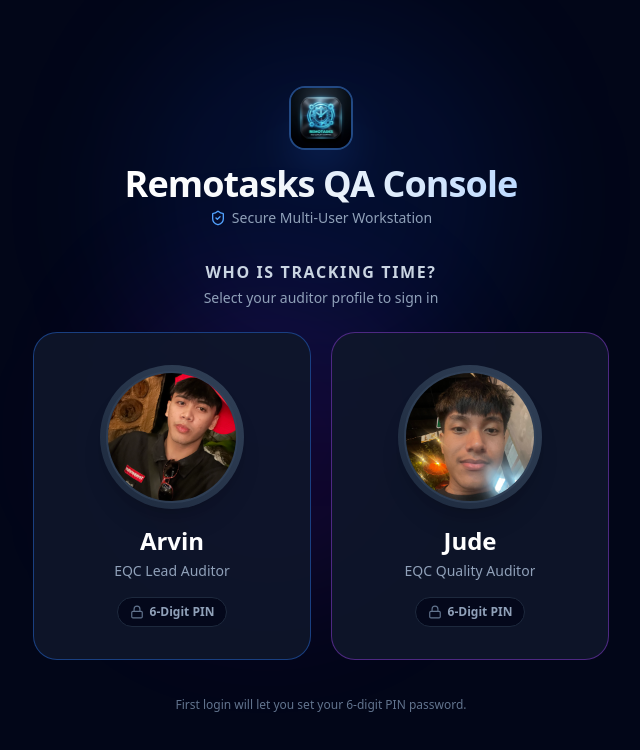
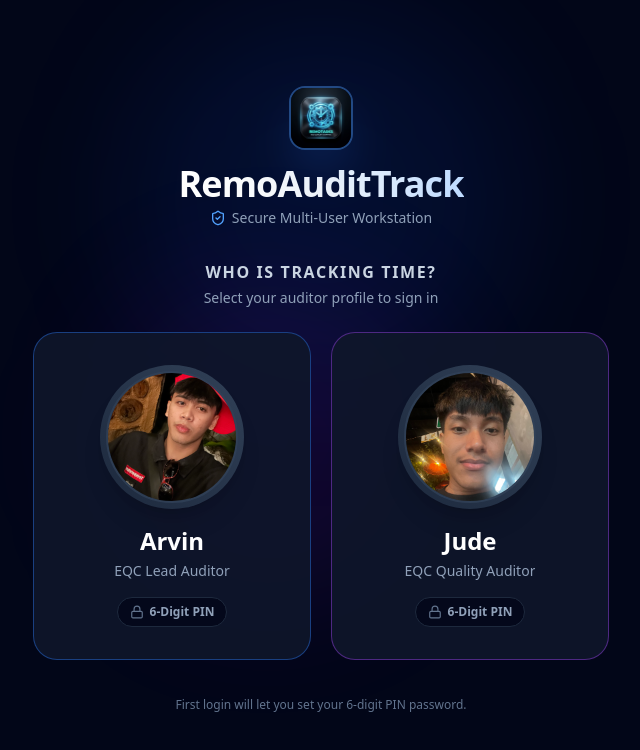
Before and after one commit to Artlein/Remotasks, a Next.js app: page /login in a window 1280 px wide. Shown: the top 750 px of the page, without its empty margins (319-959 px from the left). Built offline with nearby package versions, Linux system fonts and the light colour scheme.

Commit message:
chore(branding): rename system to RemoAuditTrack

```diff
--- a/app/api/export/route.ts
+++ b/app/api/export/route.ts
@@ -53,7 +53,7 @@ export async function GET(request: Request) {
       return new NextResponse(csvBuffer, {
         headers: {
           'Content-Type': 'text/csv',
-          'Content-Disposition': `attachment; filename="remotasks_timesheet_${user.username}_${new Date().toISOString().slice(0, 10)}.csv"`,
+          'Content-Disposition': `attachment; filename="remoaudittrack_${user.username}_${new Date().toISOString().slice(0, 10)}.csv"`,
         },
       });
     }
@@ -62,7 +62,7 @@ export async function GET(request: Request) {
     return new NextResponse(xlsxBuffer, {
       headers: {
         'Content-Type': 'application/vnd.openxmlformats-officedocument.spreadsheetml.sheet',
-        'Content-Disposition': `attachment; filename="remotasks_timesheet_${user.username}_${new Date().toISOString().slice(0, 10)}.xlsx"`,
+        'Content-Disposition': `attachment; filename="remoaudittrack_${user.username}_${new Date().toISOString().slice(0, 10)}.xlsx"`,
       },
     });
   } catch (error) {
--- a/app/layout.tsx
+++ b/app/layout.tsx
@@ -2,8 +2,8 @@ import type { Metadata } from 'next';
 import './globals.css';
 
 export const metadata: Metadata = {
-  title: 'Remotasks Time Tracker | EQC Quality Assurance',
-  description: 'Personal Time Tracking System for Remotasks EQC Quality Assurance Auditors',
+  title: 'RemoAuditTrack | EQC Quality Assurance',
+  description: 'Personal Time Tracking System for EQC Quality Assurance Auditors',
   manifest: '/manifest.json',
   icons: {
     icon: '/logo.png',
@@ -14,7 +14,7 @@ export const metadata: Metadata = {
   appleWebApp: {
     capable: true,
     statusBarStyle: 'default',
-    title: 'Remotasks',
+    title: 'RemoAuditTrack',
   },
   formatDetection: {
     telephone: false,
--- a/app/login/page.tsx
+++ b/app/login/page.tsx
@@ -207,7 +207,7 @@ export default function LoginPage() {
           <div className="relative w-16 h-16 rounded-2xl overflow-hidden shadow-2xl shadow-blue-500/30 border-2 border-blue-400/40">
             <Image
               src="/logo.png"
-              alt="Remotasks QA Logo"
+              alt="RemoAuditTrack Logo"
               fill
               className="object-cover"
               priority
@@ -216,7 +216,7 @@ export default function LoginPage() {
           </div>
           <div>
             <h1 className="text-3xl sm:text-4xl font-black tracking-tight bg-gradient-to-r from-white via-slate-100 to-blue-200 bg-clip-text text-transparent">
-              Remotasks QA Console
+              RemoAuditTrack
             </h1>
             <p className="text-sm text-slate-400 mt-1 flex items-center justify-center gap-1.5 font-medium">
               <ShieldCheck className="w-4 h-4 text-blue-400" />
--- a/components/HeaderBanner.tsx
+++ b/components/HeaderBanner.tsx
@@ -83,7 +83,7 @@ export function HeaderBanner({
           <div className="relative w-14 h-14 rounded-2xl overflow-hidden shadow-xl shadow-blue-500/25 border-2 border-blue-400/30 shrink-0">
             <Image
               src="/logo.png"
-              alt="Remotasks QA Logo"
+              alt="RemoAuditTrack Logo"
               fill
               className="object-cover"
               priority
@@ -93,7 +93,7 @@ export function HeaderBanner({
           <div>
             <div className="flex items-center gap-2.5">
               <h1 className="text-3xl font-extrabold tracking-tight bg-gradient-to-r from-white via-slate-100 to-blue-200 bg-clip-text text-transparent">
-                Remotasks QA Time Console
+                RemoAuditTrack
               </h1>
               <span className="led-indicator led-emerald" title="System Active" />
               {streakDays > 0 && (
--- a/package.json
+++ b/package.json
@@ -1,5 +1,5 @@
 {
-  "name": "remotasks-time-tracker",
+  "name": "remo-audit-track",
   "version": "0.1.0",
   "private": true,
   "scripts": {
```
Also changed, not shown: public/manifest.json, 1 other file (tests, documents, lock files or other folders).
